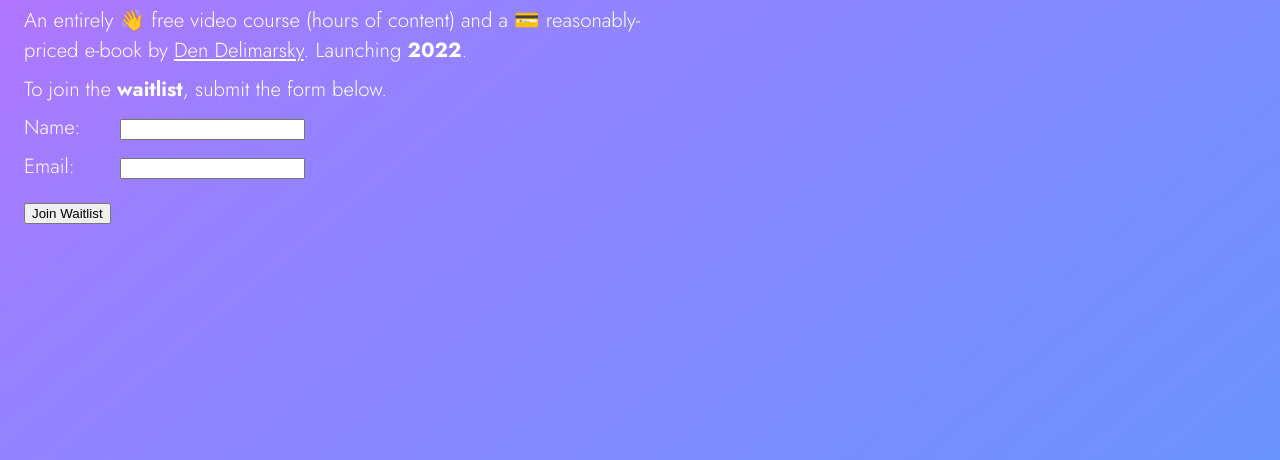
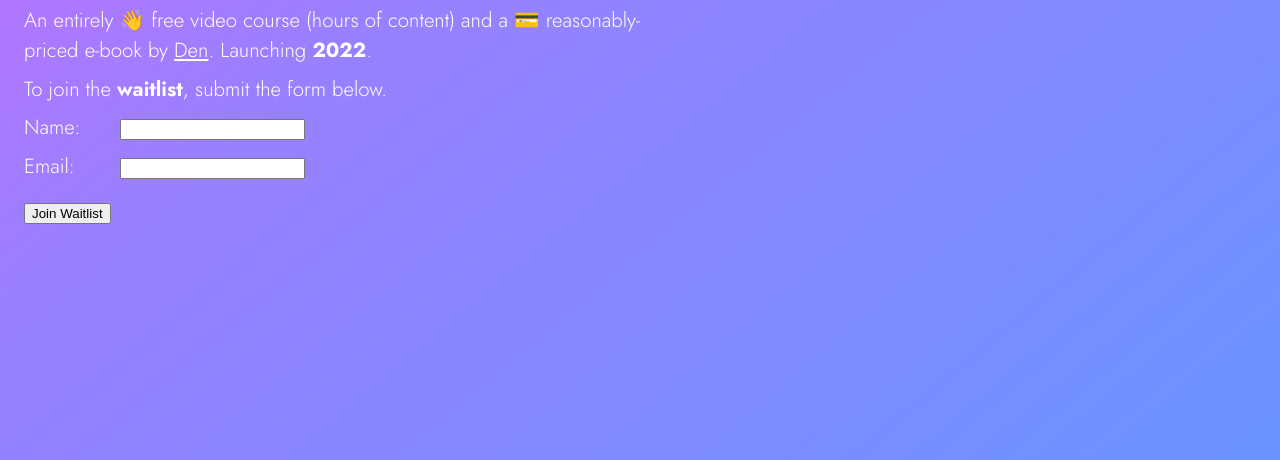
Before and after one commit to pmtrack/pmtrack-web, a plain HTML site: page index.html in a window 1280 px wide. Shown: the part 340-800 px from the top of the page. Drawn offline with Linux system fonts and the light colour scheme.

Commit message:
Update index.html

```diff
--- a/index.html
+++ b/index.html
@@ -40,7 +40,7 @@
 		<div>
 			<h1>The Product Manager Track</h1>
 			<p class="description">The no-nonsense product management learning resource.</p>
-			<p class="description">An entirely 👋 free video course (hours of content) and a 💳 reasonably-priced e-book by <a href="https://den.dev">Den Delimarsky</a>. Launching <strong>2022</strong>.</p>
+			<p class="description">An entirely 👋 free video course (hours of content) and a 💳 reasonably-priced e-book by <a href="https://den.dev">Den</a>. Launching <strong>2022</strong>.</p>
 			<p class="description">To join the <strong>waitlist</strong>, submit the form below.</p>
 
 			<form name="contact" netlify>
```
